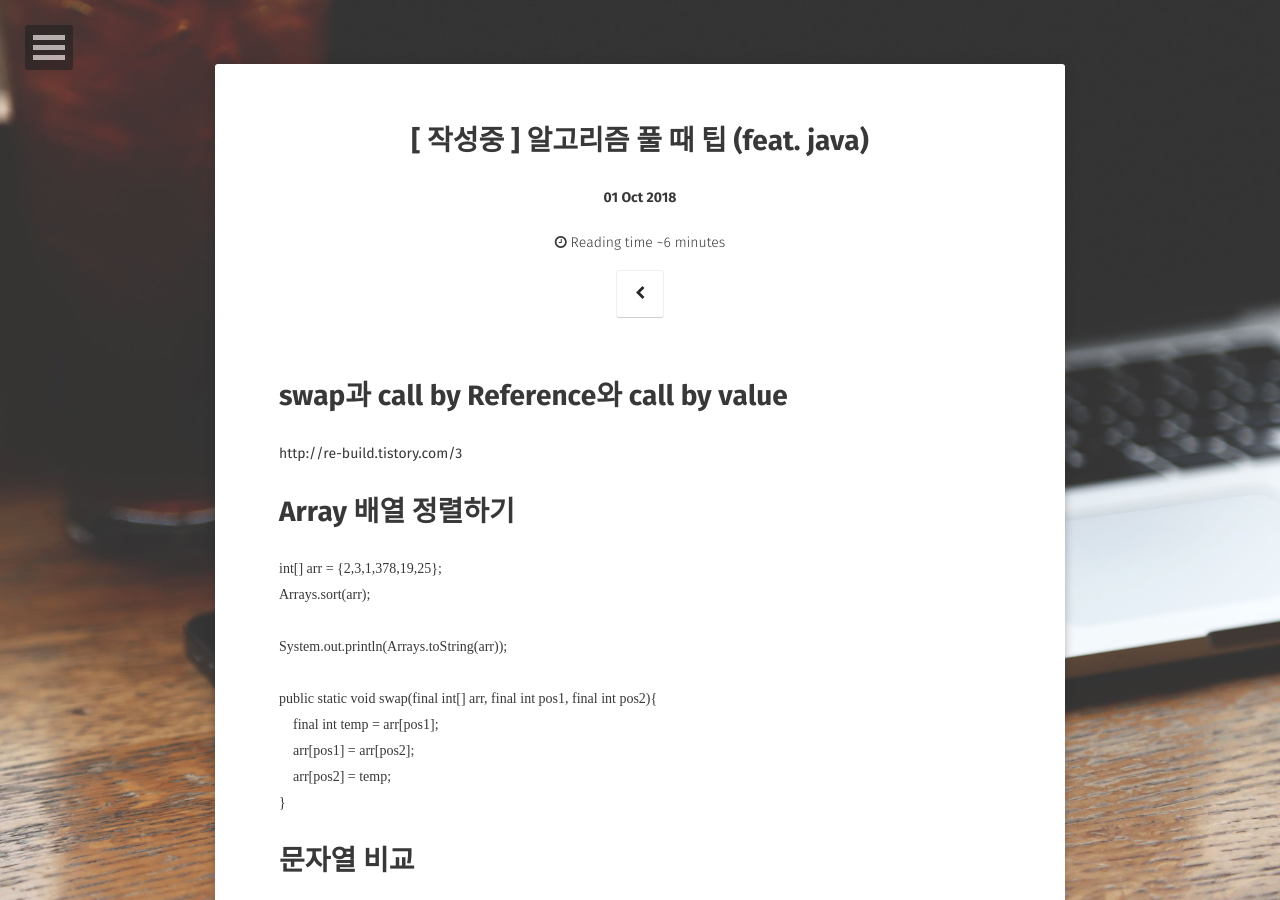
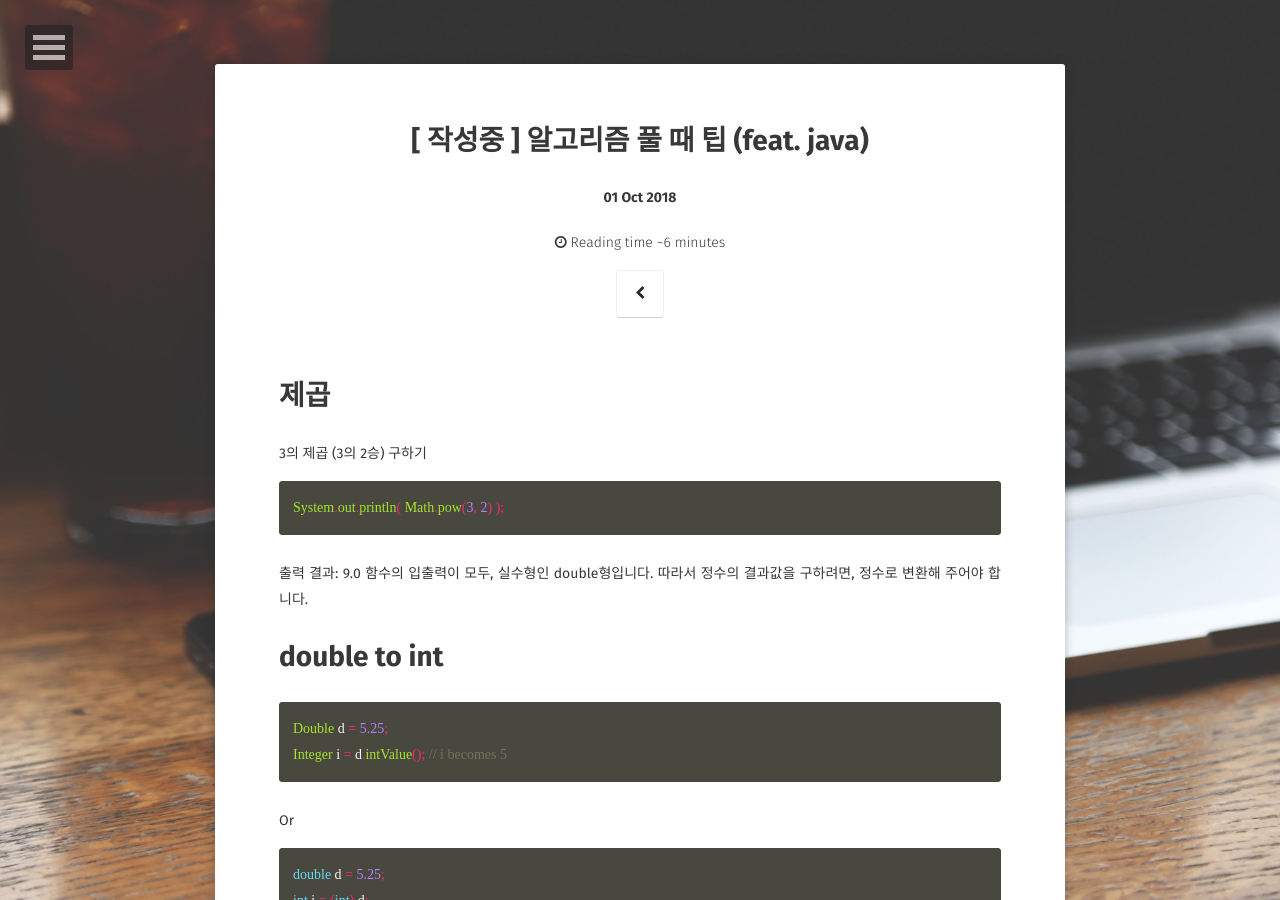
Before and after one commit to JoosJuliet/joosjuliet.github.io, a Jekyll site: the page built from _posts/2018-10-01-confusing_prblem_when_i_solved_algorithm_with_java.md, in a window 1280 px wide and 900 px high. Built offline with Jekyll 4.4.1, drawn with Linux system fonts in a browser that asks for light colours; some web fonts are replaced.

Commit message:
제곱과 int 캐스팅 with Java

````diff
--- a/_posts/2018-10-01-confusing_prblem_when_i_solved_algorithm_with_java.md
+++ b/_posts/2018-10-01-confusing_prblem_when_i_solved_algorithm_with_java.md
@@ -6,6 +6,27 @@ categories: Algorithm
 tags: [ 'algorithm' ]
 comments: true
 ---
+
+# 제곱
+3의 제곱 (3의 2승) 구하기
+``` java
+System.out.println( Math.pow(3, 2) );
+```
+출력 결과: 9.0
+함수의 입출력이 모두, 실수형인 double형입니다. 따라서 정수의 결과값을 구하려면, 정수로 변환해 주어야 합니다.
+
+
+# double to int
+``` java
+Double d = 5.25;
+Integer i = d.intValue(); // i becomes 5
+```
+Or
+``` java
+double d = 5.25;
+int i = (int) d;
+```
+
 
 # swap과 call by Reference와 call by value
 
````
